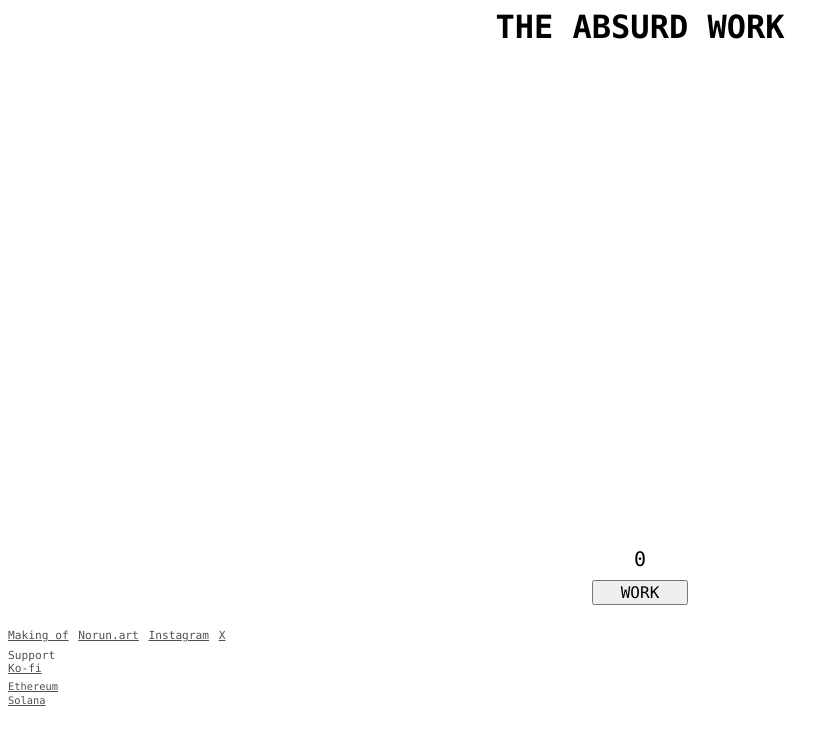
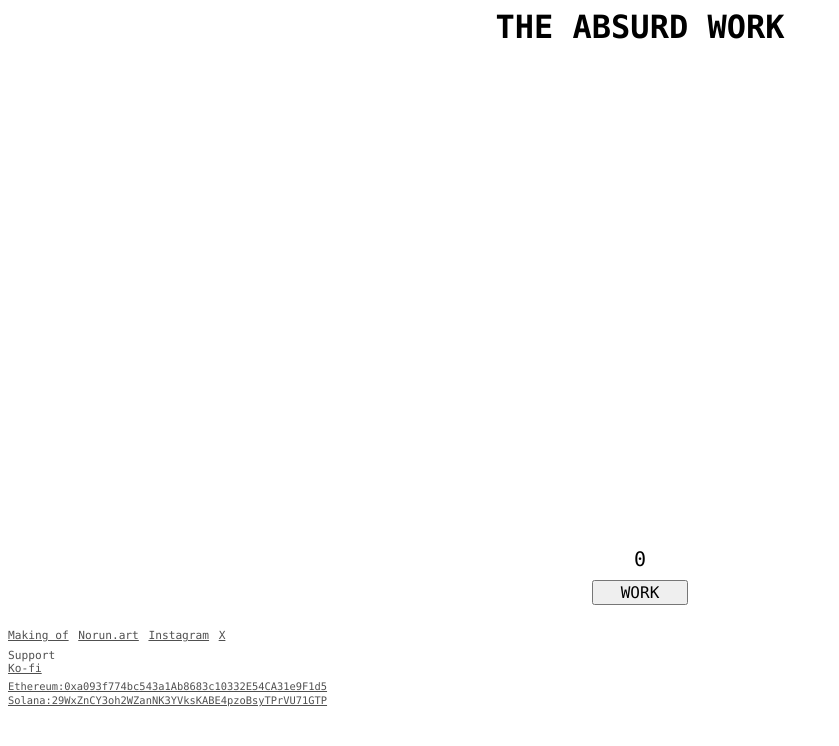
Before and after one commit to Norun017/absurd-work, a plain HTML site: page client/index.html in a window 1280 px wide. Both pictures are taken after a click on the heading "Support". Shown: the whole page, without its empty margins (0-839 px from the left). Drawn offline with Linux system fonts and the light colour scheme; no server answers.

```diff
--- a/client/index.html
+++ b/client/index.html
@@ -36,14 +36,14 @@
             class="wallet-copy"
             data-wallet="0xa093f774bc543a1Ab8683c10332E54CA31e9F1d5"
           >
-            Ethereum
+            Ethereum:0xa093f774bc543a1Ab8683c10332E54CA31e9F1d5
           </span>
 
           <span
             class="wallet-copy"
             data-wallet="29WxZnCY3oh2WZanNK3YVksKABE4pzoBsyTPrVU71GTP"
           >
-            Solana
+            Solana:29WxZnCY3oh2WZanNK3YVksKABE4pzoBsyTPrVU71GTP
           </span>
         </div>
       </details>
--- a/client/script.js
+++ b/client/script.js
@@ -148,7 +148,7 @@
 
 //* For Crpto Button *//
 document.addEventListener("click", (e) => {
-  if (!e.target.classList.contains("copy-btn")) return;
+  if (!e.target.classList.contains("wallet-copy")) return;
 
   const wallet = e.target.dataset.wallet;
   navigator.clipboard.writeText(wallet);
```
